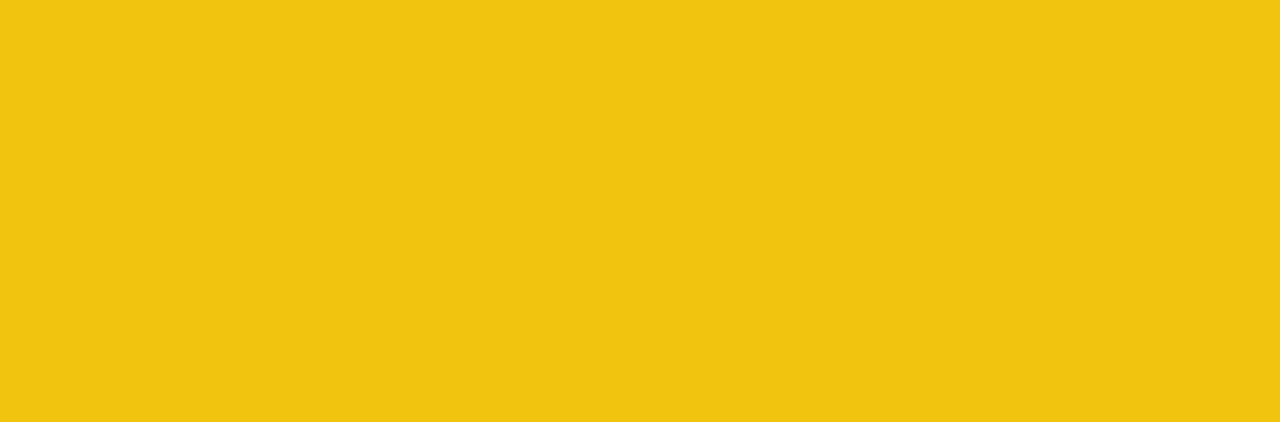
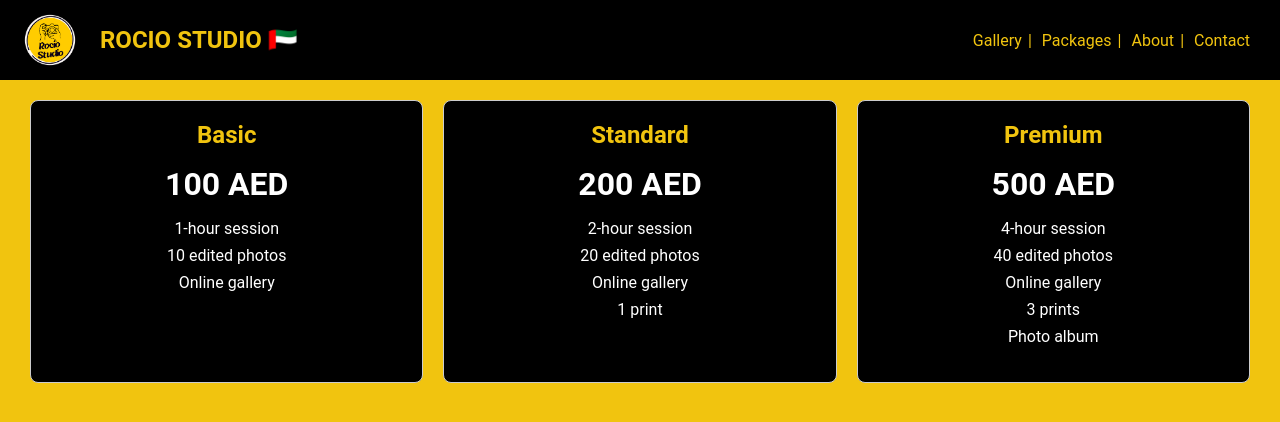
Before and after one commit to servatj/rocio-studio-frontend, a React (Vite) app: page /Packages in a window 1280 px wide. Before the commit this address had no page. Shown: the top 422 px of the page. Built offline with nearby package versions, Linux system fonts and the light colour scheme.

Commit message:
Add Packages

```diff
--- a/src/App.tsx
+++ b/src/App.tsx
@@ -5,6 +5,7 @@
 import About from './pages/About';
 import Contact from './pages/Contact';
 import Gallery from './pages/Showroom';
+import Packages from './pages/Packages';
 
 function App() {
   const theme = {
@@ -23,6 +24,7 @@
           <Route path="about" element={ <About/> } />
           <Route path="gallery" element={ <Gallery /> } />
           <Route path="contact" element={ <Contact/> } />
+          <Route path="Packages" element={ <Packages /> } />
         </Routes>
       </>
     </ThemeProvider>
--- a/src/components/Header.tsx
+++ b/src/components/Header.tsx
@@ -122,7 +122,7 @@
         ) : (
           <Menu>
             <MenuItemWhite>CALL: 58-591-7970</MenuItemWhite>
-            <MenuButton to="/about"><p>Let's talk</p></MenuButton>
+            <MenuButton to="/contact"><p>Let's talk</p></MenuButton>
           </Menu>
         )
       }
--- a/src/pages/Contact.tsx
+++ b/src/pages/Contact.tsx
@@ -7,6 +7,14 @@
   flex-direction: column;
   align-items: center;
   padding: 20px;
+`;
+
+const ProfileImage = styled.img`
+  width: 200px;
+  height: 200px;
+  border-radius: 50%;
+  object-fit: cover;
+  margin-bottom: 20px;
 `;
 
 const ContactForm = styled.form`
@@ -62,6 +70,7 @@
     <>
       <Header isMain={false} />
         <ContactContainer>
+        <ProfileImage src="logo.png" alt="Your Name" />
         <ContactForm onSubmit={handleSubmit}>
             <FormField>
             <Label htmlFor="name">Name</Label>
--- /dev/null
+++ b/src/pages/Packages.tsx
@@ -0,0 +1,96 @@
+import styled from "@emotion/styled";
+import Header from "../components/Header";
+// Styled components
+const PackagesContainer = styled.div`
+	display: flex;
+	flex-wrap: wrap;
+	justify-content: center;
+	gap: 20px;
+	padding: 20px;
+`;
+
+const PackageCard = styled.div`
+	width: calc(33.33% - 20px);
+	padding: 20px;
+	border: 1px solid #ccc;
+	border-radius: 8px;
+	text-align: center;
+	background-color: black;
+`;
+
+const PackageTitle = styled.h3`
+	font-size: 24px;
+	margin-bottom: 16px;
+	color: #f1c40f;
+`;
+
+const PackagePrice = styled.p`
+	font-size: 32px;
+	font-weight: bold;
+	margin-bottom: 16px;
+	color: white;
+`;
+
+const PackageFeatures = styled.ul`
+	list-style: none;
+	padding: 0;
+	margin-bottom: 16px;
+	color: white;
+`;
+
+const Feature = styled.li`
+	margin: 8px 0;
+`;
+
+const Packages = () => {
+	// Sample package data
+	const packages = [
+		{
+			title: "Basic",
+			price: "100 AED",
+			features: ["1-hour session", "10 edited photos", "Online gallery"],
+		},
+		{
+			title: "Standard",
+			price: "200 AED",
+			features: [
+				"2-hour session",
+				"20 edited photos",
+				"Online gallery",
+				"1 print",
+			],
+		},
+		{
+			title: "Premium",
+			price: "500 AED",
+			features: [
+				"4-hour session",
+				"40 edited photos",
+				"Online gallery",
+				"3 prints",
+				"Photo album",
+			],
+		},
+	];
+
+	return (
+		<>
+			<Header isMain={false} />
+			<PackagesContainer>
+				{packages.map((pkg, index) => (
+					<PackageCard key={index}>
+						<PackageTitle>{pkg.title}</PackageTitle>
+						<PackagePrice>{pkg.price}</PackagePrice>
+						<PackageFeatures>
+							{pkg.features.map((feature, i) => (
+								<Feature key={i}>{feature}</Feature>
+							))}
+						</PackageFeatures>
+					</PackageCard>
+				))}
+			</PackagesContainer>
+		</>
+	);
+};
+
+export default Packages;
```
